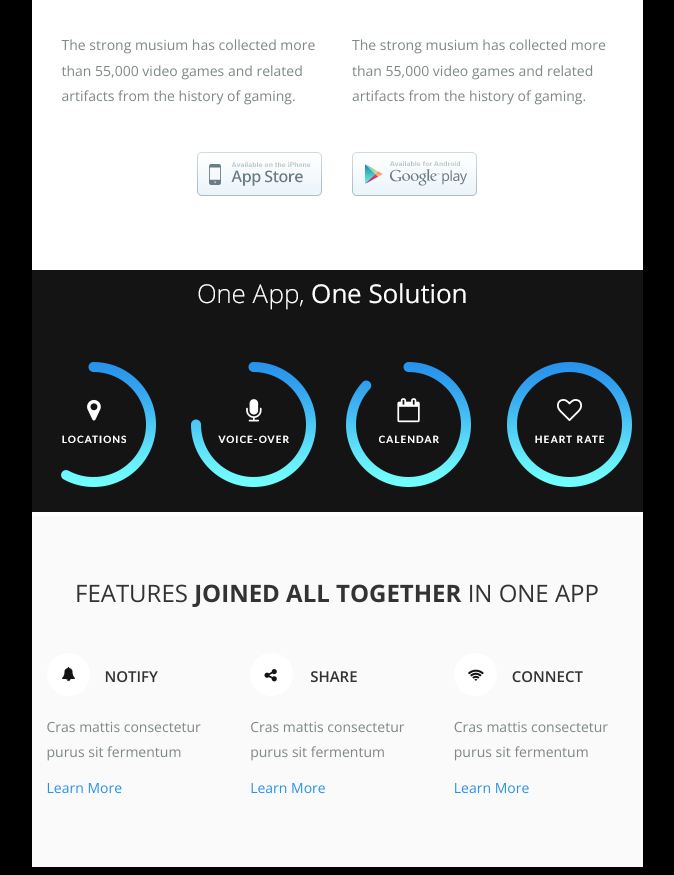
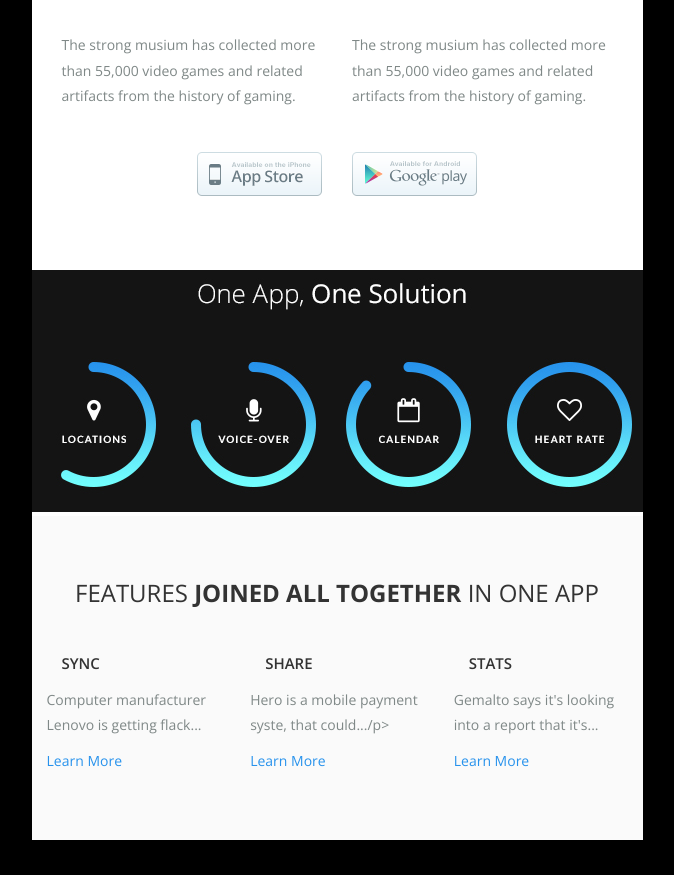
Before and after one commit to laserfry/learning-html-emails, a React app: page public/index.html in a window 1280 px wide. Shown: the part 1188-2063 px from the top of the page, without its empty margins (303-977 px from the left). After the commit the page ends 2036 px from the top, so only its background shows below. Built offline with nearby package versions, Linux system fonts and the light colour scheme.

Commit message:
having trouble with the size, just saving before i mess with the code

```diff
--- a/public/index.html
+++ b/public/index.html
@@ -224,16 +224,16 @@
                         <table class="notify-icon" width="33.33%" align="left" cellpadding="0" cellspacing="0" border="0" style="padding: 0">
                           <tr>
                             <td>
-                              <img src="img/bell_icon.png">
+                              <!-- <img src="img/watch_screen.png"> -->
                             </td>
-                            <td style="padding: 0 0 0 15px; color: #333333;font-weight: 600; text-transform: uppercase; font-size: 15px; font-family: 'Open Sans', 'Helvetica Neue', Helvetica, Arial, 'Lucida Grande',  sans-serif">Notify</td>
+                            <td style="padding: 0 0 0 15px; color: #333333;font-weight: 600; text-transform: uppercase; font-size: 15px; font-family: 'Open Sans', 'Helvetica Neue', Helvetica, Arial, 'Lucida Grande',  sans-serif">SYNC</td>
                           </tr>
                         </table>
                       </td>
                     </tr>
                     <tr>
                       <td>
-                        <p style="color: #7f8887;font-weight: 400; line-height: 1.8; font-size: 14px; font-family: 'Open Sans', 'Helvetica Neue', Helvetica, Arial, 'Lucida Grande',  sans-serif">Cras mattis consectetur purus sit fermentum</p>
+                        <p style="color: #7f8887;font-weight: 400; line-height: 1.8; font-size: 14px; font-family: 'Open Sans', 'Helvetica Neue', Helvetica, Arial, 'Lucida Grande',  sans-serif">Computer manufacturer <br>Lenovo is getting flack...</p>
                       </td>
                     </tr>
                     <tr>
@@ -245,13 +245,13 @@
                   <!-- end of SYNC -->
 
                   <!-- SHARE  -->
-                  <table class="share" width="33.33%" align="left" cellpadding="0" cellspacing="0" border="0" style="padding: 15px 15px 70px 15px;">
+                  <table class="share" width="33.32%" align="left" cellpadding="0" cellspacing="0" border="0" style="padding: 15px 15px 70px 15px;">
                       <tr>
                         <td>
                           <table class="share-icon" width="33.33%" align="left" cellpadding="0" cellspacing="0" border="0" style="padding: 0">
                             <tr>
                               <td>
-                                <img src="img/share_icon.png">
+                                <!-- <img src="img/watch_screen.png"> -->
                               </td>
                               <td style="padding: 0 0 0 15px; color: #333333;font-weight: 600; text-transform: uppercase; font-size: 15px; font-family: 'Open Sans', 'Helvetica Neue', Helvetica, Arial, 'Lucida Grande',  sans-serif">SHARE</td>
                             </tr>
@@ -260,7 +260,7 @@
                       </tr>
                       <tr>
                         <td>
-                          <p style="color: #7f8887;font-weight: 400; line-height: 1.8; font-size: 14px; font-family: 'Open Sans', 'Helvetica Neue', Helvetica, Arial, 'Lucida Grande',  sans-serif">Cras mattis consectetur purus sit fermentum</p>
+                          <p style="color: #7f8887;font-weight: 400; line-height: 1.8; font-size: 14px; font-family: 'Open Sans', 'Helvetica Neue', Helvetica, Arial, 'Lucida Grande',  sans-serif">Hero is a mobile payment syste, that could.../p>
                         </td>
                       </tr>
                       <tr>
@@ -278,16 +278,16 @@
                           <table class="connect-icon" width="33.33%" align="left" cellpadding="0" cellspacing="0" border="0" style="padding: 0">
                             <tr>
                               <td>
-                                <img src="img/wifi_icon.png">
+                                <!-- <img src="img/watch_screen.png"> -->
                               </td>
-                              <td style="padding: 0 0 0 15px; color: #333333;font-weight: 600; text-transform: uppercase; font-size: 15px; font-family: 'Open Sans', 'Helvetica Neue', Helvetica, Arial, 'Lucida Grande',  sans-serif">CONNECT</td>
+                              <td style="padding: 0 0 0 15px; color: #333333;font-weight: 600; text-transform: uppercase; font-size: 15px; font-family: 'Open Sans', 'Helvetica Neue', Helvetica, Arial, 'Lucida Grande',  sans-serif">STATS</td>
                             </tr>
                           </table>
                         </td>
                       </tr>
                       <tr>
                         <td>
-                          <p style="color: #7f8887;font-weight: 400; line-height: 1.8; font-size: 14px; font-family: 'Open Sans', 'Helvetica Neue', Helvetica, Arial, 'Lucida Grande',  sans-serif">Cras mattis consectetur purus sit fermentum</p>
+                          <p style="color: #7f8887;font-weight: 400; line-height: 1.8; font-size: 14px; font-family: 'Open Sans', 'Helvetica Neue', Helvetica, Arial, 'Lucida Grande',  sans-serif">Gemalto says it's looking into a report that it's...</p>
                         </td>
                       </tr>
                       <tr>
```
